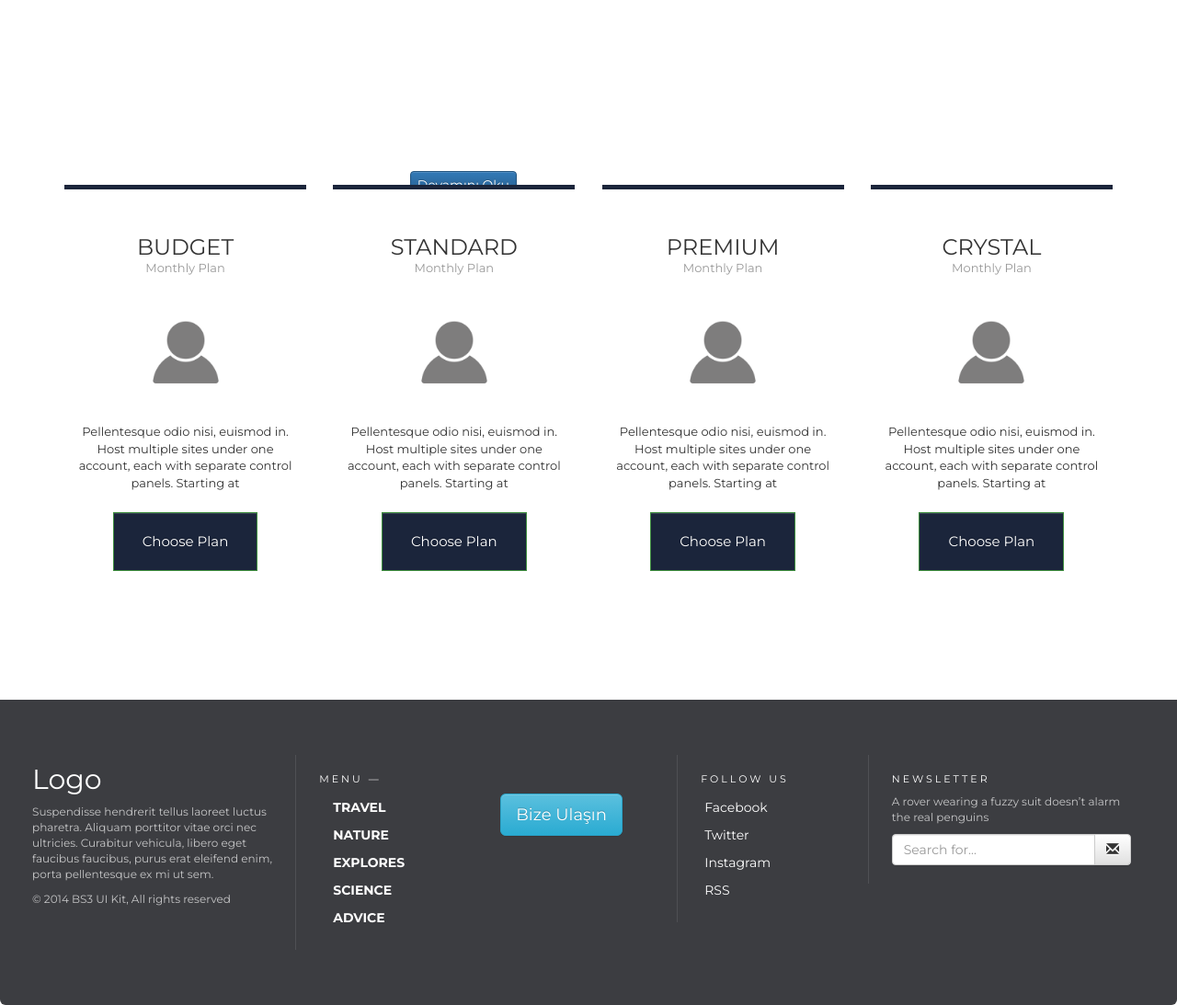
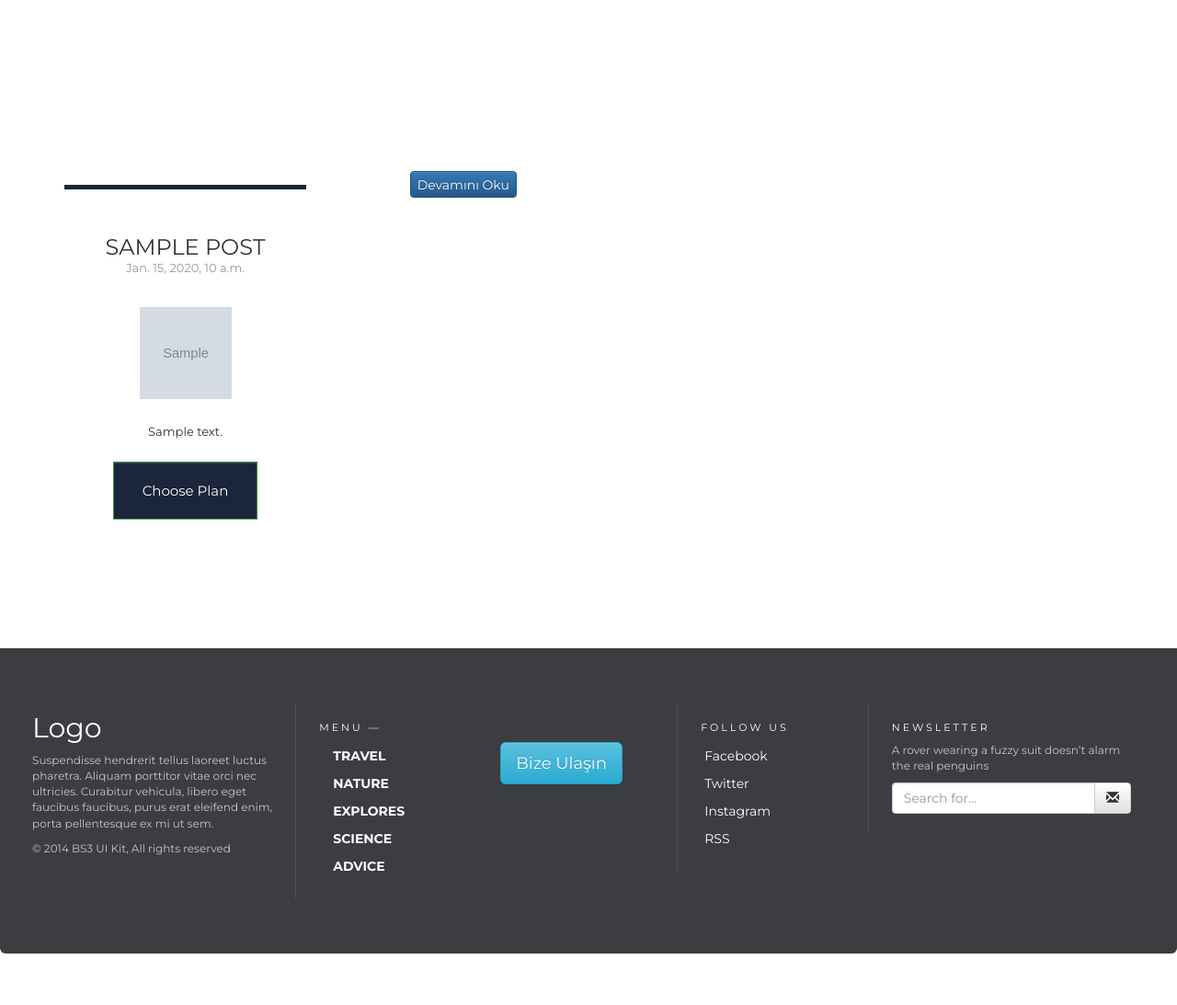
Before and after one commit to lyk2017-python/Musvedde, a Django app: page / in a window 1280 px wide. Shown: the part 571-1664 px from the top of the page at 92% size. After the commit the page ends 1608 px from the top, so only its background shows below. Run offline with Django 3.2, Linux system fonts and the light colour scheme; tables that the repository leaves empty hold one stand-in row (values such as "Sample post"); grey boxes marked "Sample" are stand-in pictures; some libraries are stand-ins or nearby versions.

Commit message:
Tema değişiklikleri yapıldı

```diff
--- a/musveddeNews/news/static/news/css/hosting.css
+++ b/musveddeNews/news/static/news/css/hosting.css
@@ -46,7 +46,7 @@ body {
 	display:block;
 	width:100px;
 	height:100px;
-	line-height:100px;
+	line-height:25px!important;
 	margin:0 auto;
 	position:relative;
 	margin-top:-107px;
--- a/musveddeNews/news/templates/news/post_list.html
+++ b/musveddeNews/news/templates/news/post_list.html
@@ -18,65 +18,22 @@
 <div class="container">  <!-- Contaner Starts -->
 <div class="row-fluid">
 <!-- Row2 start -->
+  {% for post in posts %}
 <div class="span3 PlanPricing template4">  <!-- Price template4 Starts -->
-  <div class="planName"> <span class="price">$99</span>
-    <h3>Budget</h3>
-    <p>Monthly Plan</p>
+  <div class="planName"> <span class="price" style="background-color:#{{post.categories.color}}!important">{{post.categories|title}}</span>
+    <h3>{{post.title}}</h3>
+    <p>{{post.created_at}}</p>
   </div>
   <div class="planFeatures">
     <ul>
-      <li><img src="{% static "news/img/profile.png" %}" width="100" height="100"></li>
-      <li>Pellentesque odio nisi, euismod in. Host multiple sites under one account, each with separate control panels. Starting at</li>
+      <li><img src="{{post.image}}" width="100" height="100"></li>
+      <li>{{post.content|truncatechars:100}}</li>
 
     </ul>
   </div>
   <p> <a href="#Signup" role="button" data-toggle="modal" class="btn btn-success btn-large">Choose Plan </a> </p>
 </div>
-
-<div class="span3 PlanPricing template4">
-  <div class="planName"> <span class="price">$99</span>
-    <h3>Standard</h3>
-    <p>Monthly Plan</p>
-  </div>
-  <div class="planFeatures">
-    <ul>
-      <li><img src="{% static "news/img/profile.png" %}" width="100" height="100"></li>
-      <li>Pellentesque odio nisi, euismod in. Host multiple sites under one account, each with separate control panels. Starting at</li>
-
-    </ul>
-  </div>
-  <p> <a href="#Signup" role="button" data-toggle="modal" class="btn btn-success btn-large">Choose Plan </a> </p>
-</div>
-
-<div class="span3 PlanPricing template4">
-  <div class="planName"> <span class="price">$99</span>
-    <h3>Premium</h3>
-    <p>Monthly Plan</p>
-  </div>
-  <div class="planFeatures">
-    <ul>
-      <li><img src="{% static "news/img/profile.png" %}" width="100" height="100"></li>
-      <li>Pellentesque odio nisi, euismod in. Host multiple sites under one account, each with separate control panels. Starting at</li>
-
-    </ul>
-  </div>
-  <p> <a href="#Signup" role="button" data-toggle="modal" class="btn btn-success btn-large">Choose Plan </a> </p>
-</div>
-
-<div class="span3 PlanPricing template4">
-  <div class="planName"> <span class="price">$99</span>
-    <h3>Crystal</h3>
-    <p>Monthly Plan</p>
-  </div>
-  <div class="planFeatures">
-    <ul>
-      <li><img src="{% static "news/img/profile.png" %}" width="100" height="100"></li>
-      <li>Pellentesque odio nisi, euismod in. Host multiple sites under one account, each with separate control panels. Starting at</li>
-
-    </ul>
-  </div>
-  <p> <a href="#Signup" role="button" data-toggle="modal" class="btn btn-success btn-large">Choose Plan </a> </p>
-</div>  <!-- Price template4 Ends -->
+{% endfor %}
 
 </div>  <!-- Row2 ends -->
 </div> <!-- Container ends -->
```
Also changed, not shown: musveddeNews/752x395-galatasarayin-yeni-transferi-fernando-istanbula-geliyor-1501764447862.jpg (added).
